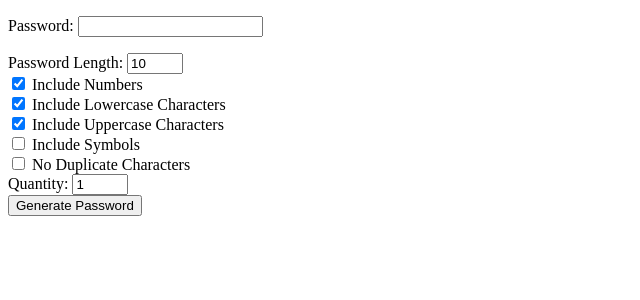
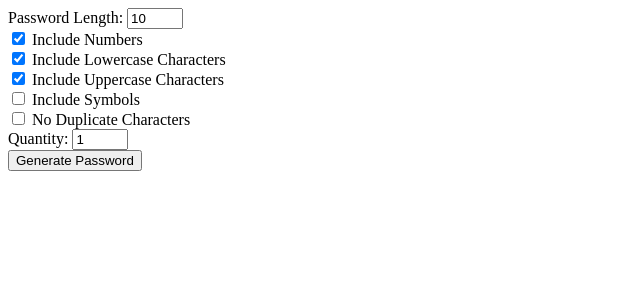
Before and after one commit to Ezpert/Password-Manager, a Django app: page /generate_password/ in a window 1280 px wide. Shown: the top 300 px of the page, without its empty margins (0-640 px from the left). Run offline with Django 4.2, Linux system fonts and the light colour scheme.

Commit message:
Added Functionality

```diff
--- a/password/templates/PasswordGenerator.html
+++ b/password/templates/PasswordGenerator.html
@@ -7,7 +7,6 @@
 <body>
     <form method="post" onsubmit="event.preventDefault(); generatePassword();">
         {% csrf_token %}
-        {{ form.as_p }}
         <label for="password-length">Password Length:</label>
         <input type="number" id="password-length" name="password-length" min="1" max="20" value="10"><br>
 
@@ -24,7 +23,7 @@
         <label for="no-duplicates">No Duplicate Characters</label><br>
 
         <label for="quantity">Quantity:</label>
-        <input type="number" id="quantity" name="quantity" min="1" max="10" value="1"><br>
+        <input type="number" id="quantity" name="quantity" min="1" max="50" value="1"><br>
 
         <button type="submit">Generate Password</button>
     </form>
@@ -59,7 +58,7 @@
                     });
                 },
                 error: function() {
-                    alert('Error generating password');
+                    alert('Error generating password!');
                 }
             });
         }
--- a/password/templates/passwordEntry.html
+++ b/password/templates/passwordEntry.html
@@ -16,9 +16,9 @@
 
     <h1>website: </h1>
     <input type="text" id="website" name="website">
-    <h>username: </h>
+    <h1>username: </h1>
     <input type="text" id="username" name="username">
-    <h>password: </h>
+    <h1>password: </h1>
     <input type="password" id="password" name="password">
 
     <input type="submit" value="Submit">
--- a/password/urls.py
+++ b/password/urls.py
@@ -24,7 +24,7 @@ urlpatterns = [
     path('signUp/', views.signUp, name='signUp'),
     path('login/', views.login, name='login'),
     path('login/passwordEntry/', views.passwordEntry, name='passwordEntry'),
-    path('passwordEntry/getData/', views.getData, name='confirmation'),
+    path('login/passwordEntry/getData/', views.getData, name='confirmation'),
 
     # URL pattern for rendering the password generator page.
     path('generate_password/', views.password_generator, name='generate_password'),
--- a/password/views.py
+++ b/password/views.py
@@ -5,6 +5,8 @@ from .forms import PasswordForm
 from django.http import JsonResponse
 import random
 import string
+
+
 def landing(request):
     return render(request, 'landing.html')
 
@@ -23,10 +25,10 @@ def getData(request):
     return render(request, 'confirmation.html', {'usernameGet': usernameR})
 
 
-
 def password_generator(request):
     form = PasswordForm()
     return render(request, 'PasswordGenerator.html', {'form': form})
+
 
 def generate_password_ajax(request):
     length = request.GET.get('length', 10)
@@ -69,6 +71,7 @@ def generate_password_ajax(request):
 
     return JsonResponse({'passwords': passwords})
 
+
 def passwordEntry(request):
     if request.method == 'POST':
         # process data
--- a/passwordMan/settings.py
+++ b/passwordMan/settings.py
@@ -77,7 +77,7 @@ DATABASES = {
         'ENGINE': 'django.db.backends.mysql',
         'NAME': 'passwords',
         'USER': 'root',
-        'PASSWORD': 'e9565843133',
+        'PASSWORD': 'rIu5^e0NsYH1',
         'HOST': 'localhost',
         'PORT': '3306',
     }
```
